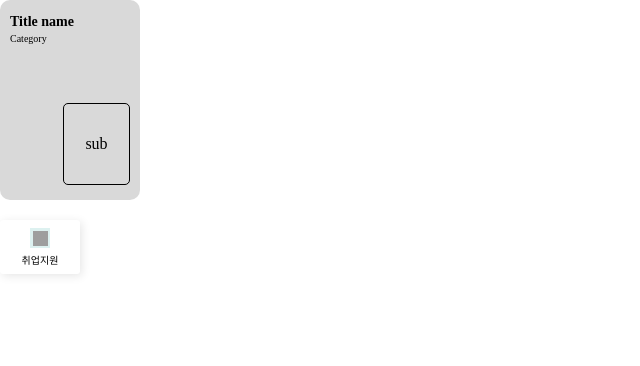
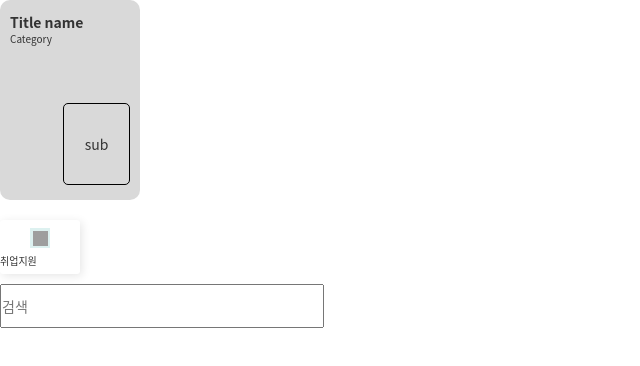
Before and after one commit to youth-policy-list/ypl-FE, a React (Create React App) app: page / in a window 1280 px wide. Shown: the top 366 px of the page, without its empty margins (0-640 px from the left). Built offline with nearby package versions, Linux system fonts and the light colour scheme; grey boxes are pictures that could not be loaded.

Commit message:
search bar 제작

```diff
--- a/src/App.css
+++ b/src/App.css
@@ -1,38 +1,96 @@
-.App {
-  text-align: center;
+@charset "utf-8";
+
+html,
+body {
+  width: 100%;
+  min-width: 300px;
+  overflow-x: hidden;
 }
 
-.App-logo {
-  height: 40vmin;
-  pointer-events: none;
+body,
+h1,
+h2,
+h3,
+h4,
+h5,
+h6,
+ul,
+ol,
+dl,
+dd,
+p,
+fieldset,
+legend,
+input,
+select figure {
+  margin: 0;
+  padding: 0;
 }
 
-@media (prefers-reduced-motion: no-preference) {
-  .App-logo {
-    animation: App-logo-spin infinite 20s linear;
+body,
+input,
+textarea,
+select,
+button {
+  font-size: 14px;
+  font-family: 'Noto Sans CJK KR', '나눔 고딕', NanumGothic, '돋움', Dotum,
+    sans-serif;
+  color: #333;
+}
+
+ul,
+ol {
+  list-style: none;
+}
+
+table {
+  border-collapse: collapse;
+}
+
+em {
+  font-style: normal;
+}
+
+address {
+  font-style: normal;
+  word-break: keep-all;
+}
+
+a {
+  color: inherit;
+  text-decoration: none;
+}
+
+a:hover {
+  text-decoration: none;
+}
+
+img {
+  vertical-align: top;
+}
+
+fieldset {
+  border: 0;
+}
+
+.blind {
+  position: absolute;
+  width: 1px;
+  height: 1px;
+  margin: -1px;
+  overflow: hidden;
+  clip: rect(0 0 0 0);
+}
+
+.container {
+  max-width: 1000px;
+  margin: 0 auto;
+  padding: 0 20px;
+  /* border: 1px solid #ccc; */
+}
+
+@media screen and (min-width: 768px) {
+  .container {
+    padding: 0 30px;
   }
 }
-
-.App-header {
-  background-color: #282c34;
-  min-height: 100vh;
-  display: flex;
-  flex-direction: column;
-  align-items: center;
-  justify-content: center;
-  font-size: calc(10px + 2vmin);
-  color: white;
-}
-
-.App-link {
-  color: #61dafb;
-}
-
-@keyframes App-logo-spin {
-  from {
-    transform: rotate(0deg);
-  }
-  to {
-    transform: rotate(360deg);
-  }
-}
--- a/src/App.js
+++ b/src/App.js
@@ -1,12 +1,14 @@
 import "./App.css";
 import SlideBanner from "./components/banner/SlideBanner";
 import PolicyCategory from "./components/policies/PolicyCategory";
+import SearchBar from "./components/search/SearchBar";
 
 function App() {
   return (
     <div className="App">
       <SlideBanner />
       <PolicyCategory />
+      <SearchBar />
     </div>
   );
 }
--- /dev/null
+++ b/src/components/search/SearchBar.css
@@ -0,0 +1,9 @@
+.search-bar {
+  margin: 10px 0;
+  width: 320px;
+}
+
+.search-bar>input {
+  width: 100%;
+  height: 40px;
+}
--- a/src/components/search/SearchBar.js
+++ b/src/components/search/SearchBar.js
@@ -1,5 +1,11 @@
+import "./SearchBar.css";
+
 const SearchBar = () => {
-  return <div>test</div>;
+  return (
+    <form className="search-bar">
+      <input placeholder="검색"></input>
+    </form>
+  );
 };
 
 export default SearchBar;
```
